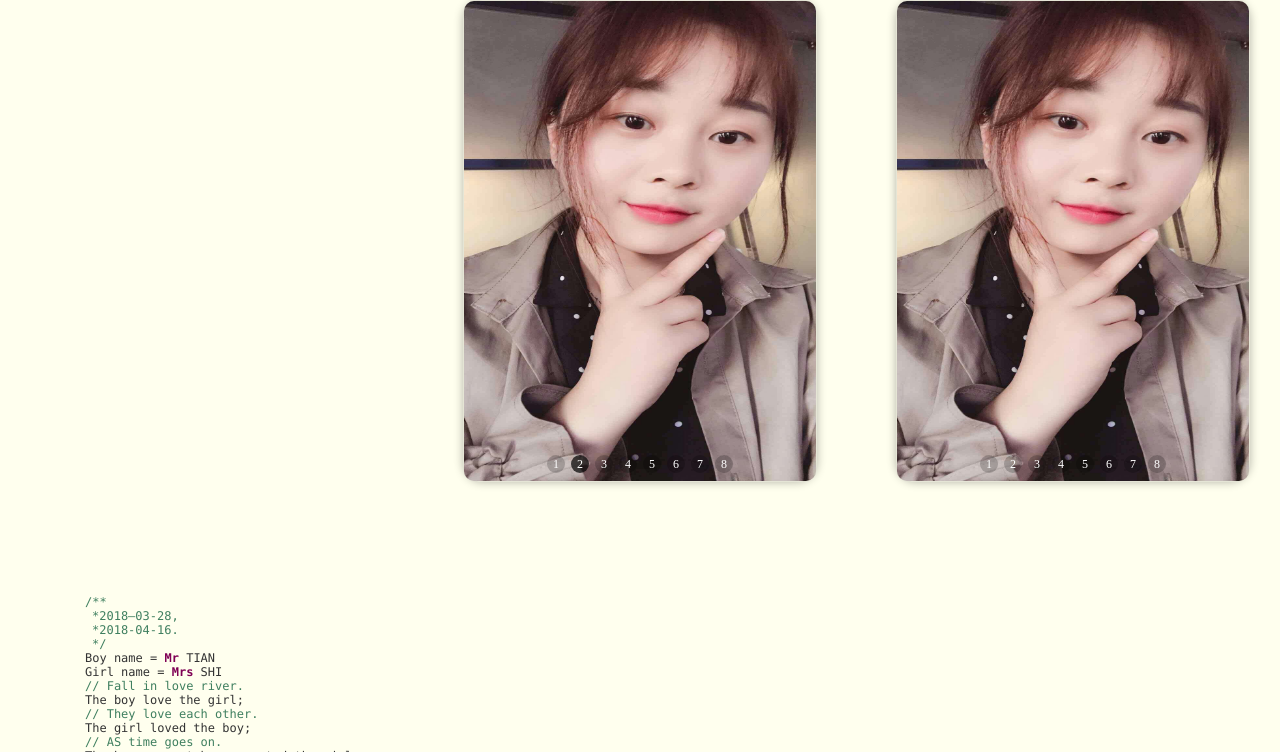
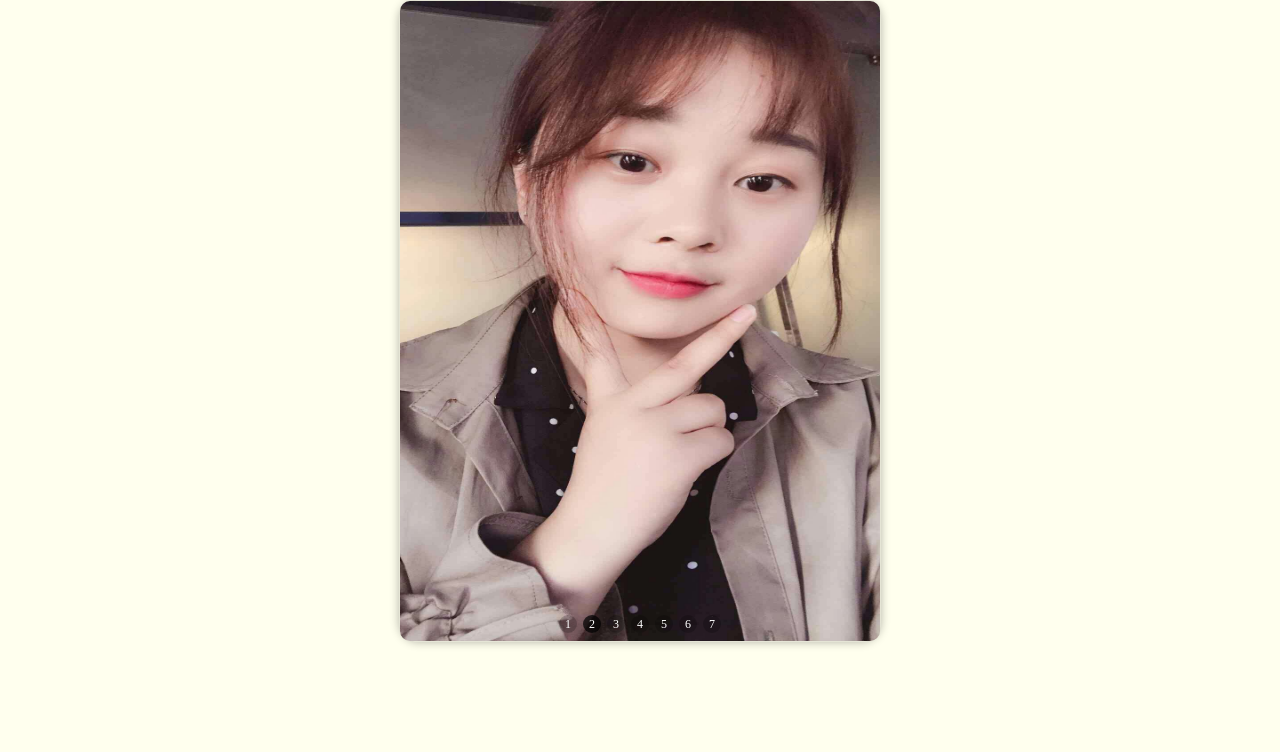
Before and after one commit to mustard93/mustard93.github.com, a plain HTML site: page index.html in a window 1280 px wide. Shown: the top 752 px of the page. Drawn offline with Linux system fonts and the light colour scheme.

Commit message:
播放器修改

```diff
--- a/css/style.css
+++ b/css/style.css
@@ -17,15 +17,11 @@ ul{
 	list-style: none;
 }
 .content{
-	display: flex;
+	display: inline-block;
     justify-content: center;
     align-items: center;
 }
-.content1{
-	position: absolute;
-	top: 0;
-	left: 70%;
-}
+
 .a-content{
 	border: 1px solid rgba(0,0,0,0.1);
     border-radius:20px;
@@ -35,8 +31,8 @@ ul{
 }
 
 .carousel-content{
-	width: 22rem;
-	height:30rem;
+	width: 30rem;
+	height:40rem;
 	position: relative;
 	overflow: hidden;
 	border-radius:10px;
@@ -49,8 +45,8 @@ ul{
 	float: left;
 }
 .carousel li,.carousel li img{
-	width: 22rem;
-	height: 30rem;
+	width: 30rem;
+	height: 40rem;
 }
 .img-index{
 	position: absolute;
--- a/index.html
+++ b/index.html
@@ -10,10 +10,13 @@
             font-family: digit;
             src: url('digital-7_mono.ttf') format("truetype");
         }
-        EMBED{
-            width: 300px;
-            height: 50px;
-        }
+        /*EMBED{*/
+            /*width: 300px;*/
+            /*height: 50px;*/
+            /*position: absolute;*/
+            /*bottom: 0;*/
+            /*left: 0;*/
+        /*}*/
     </style>
     <link rel="stylesheet" type="text/css" href="./css/style.css">
     <link href="css/default.css" type="text/css" rel="stylesheet">
@@ -31,7 +34,9 @@
 
 <!--轮播-->
 
-<div class="content">
+
+<div id="mainDiv">
+    <div class="content " id="mlef">
         <div class="a-content">
             <div class="carousel-content">
                 <ul class="carousel">
@@ -39,6 +44,9 @@
                     <li><img src="./images/2.jpg"></li>
                     <li><img src="./images/3.jpg"></li>
                     <li><img src="./images/4.jpg"></li>
+                    <li><img src="./images/5.jpg"></li>
+                    <li><img src="./images/6.jpg"></li>
+                    <li><img src="./images/7.jpg"></li>
                 </ul>
                 <ul class="img-index"></ul>
                 <div class="carousel-prev"><img src="./images/left1.png"></div>
@@ -47,24 +55,6 @@
         </div>
     </div>
 
-<div class="content1">
-    <div class="a-content">
-        <div class="carousel-content">
-            <ul class="carousel">
-                <li><img src="./images/1.jpg"></li>
-                <li><img src="./images/2.jpg"></li>
-                <li><img src="./images/3.jpg"></li>
-                <li><img src="./images/4.jpg"></li>
-            </ul>
-            <ul class="img-index"></ul>
-            <div class="carousel-prev"><img src="./images/left1.png"></div>
-            <div class="carousel-next"><img src="./images/right1.png"></div>
-        </div>
-    </div>
-</div>
-
-
-<div id="mainDiv">
     <div id="content" style="margin-top: 0">
         <div id="code">
             <span class="comments">/**</span><br />
@@ -110,7 +100,9 @@
     </div>
 </div>
 
-<EMBED type="audio/mpeg" src="css/1.mp3"  loop="true" ></EMBED>
+<!--<EMBED type="audio/mpeg" src="css/1.mp3"  loop="true" ></EMBED>-->
+
+<embed src="css/1.mp3" autostart="true" loop="true" hidden="true"></embed>
 
 <script type="text/javascript">
     var offsetX = $("#loveHeart").width() / 2;
--- a/js/functions.js
+++ b/js/functions.js
@@ -20,6 +20,7 @@ $(function () {
     $("#content").css("height", Math.max($loveHeart.height(), $("#code").height()));
     // $("#content").css("margin-top", Math.max(($window.height() - $("#content").height() ) / 2, 10));
     $("#content").css("margin-left", Math.max(($window.width() - $("#content").width()) / 2, 10));
+    $("#mlef").css("margin-left", Math.max(($window.width() - $("#mlef").width()) / 2, 10));
 
     // renderLoop
     setInterval(function () {
```
Also changed, not shown: images/5.jpg (added), images/6.jpg (added), images/7.jpg (added). Lines whose indentation alone changed are shown as unchanged.
